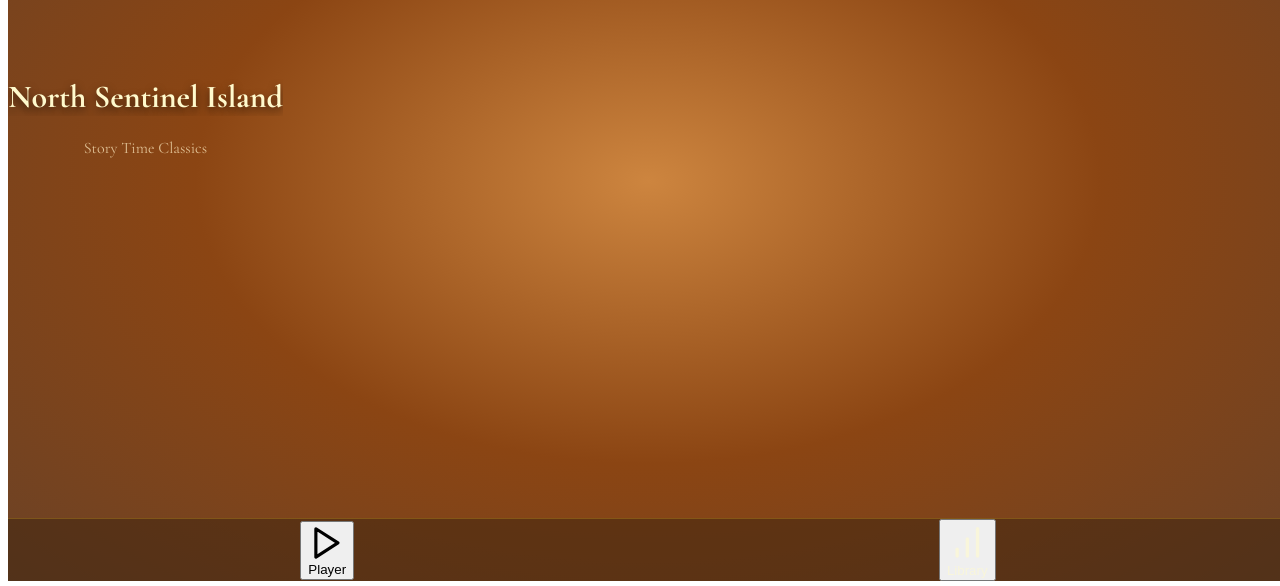
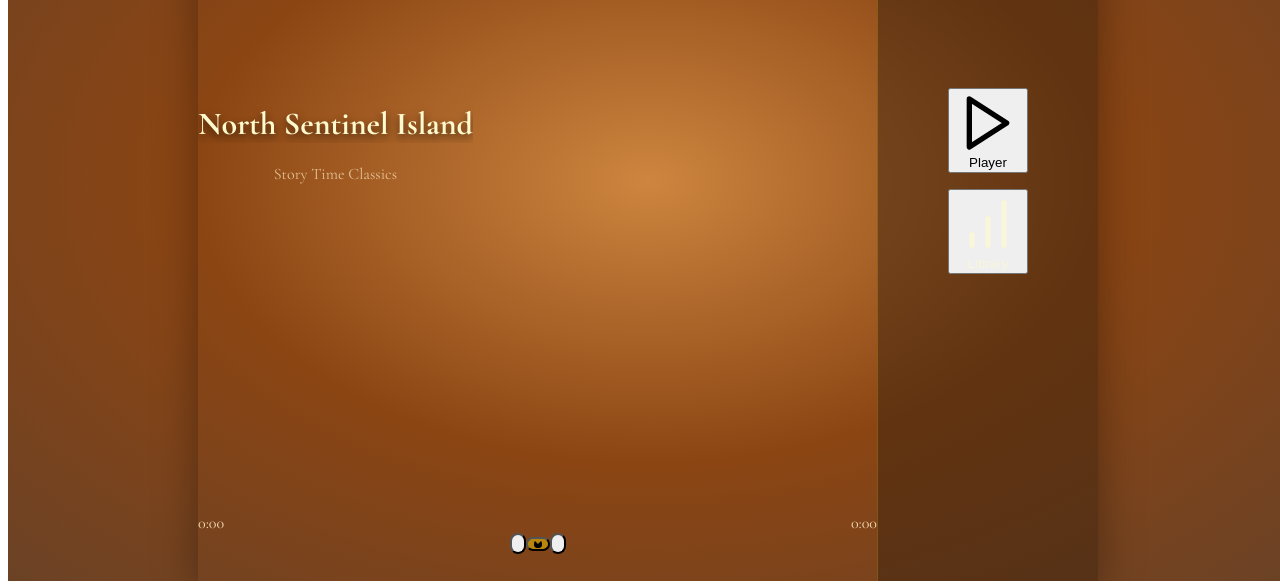
Before and after one commit to swalkermd/StoryTime-FullStack, a React (Vite) app in the folder client/: page / in a window 1280 px wide. Shown: the part 227-813 px from the top of the page. Built offline with nearby package versions, Linux system fonts and the light colour scheme.

Commit message:
Improve mobile layout and audio shell, add landscape support

```diff
--- a/client/src/App.tsx
+++ b/client/src/App.tsx
@@ -18,6 +18,7 @@ function App() {
     isPlaying,
     nextStory,
     setIsLoading,
+    stories: storeStories,
   } = useAudioStore();
 
   const audioRef = useRef<HTMLAudioElement>(null);
@@ -65,7 +66,7 @@ function App() {
   }, [onTimeUpdate, onLoadedMetadata, onEnded]);
 
   useEffect(() => {
-    const story = stories[currentStoryIndex];
+    const story = storeStories[currentStoryIndex];
     const audio = audioRef.current;
 
     if (audio && story) {
@@ -90,10 +91,11 @@ function App() {
 
   return (
     <div
-      className="h-screen w-screen overflow-hidden flex flex-col text-[#FFFACD] bg-[#6b4226]"
+      className="app-shell min-h-screen w-screen overflow-hidden flex text-[#FFFACD] bg-[#6b4226]"
       style={{ backgroundImage: 'radial-gradient(ellipse at center, #CD853F 0%, #8B4513 50%, #6b4226 100%)' }}
     >
-      <audio ref={audioRef} />
+      <audio ref={audioRef} preload="auto" crossOrigin="anonymous" />
+      <div className="app-frame max-w-md w-full mx-auto h-screen flex flex-col overflow-hidden">
         <main className="flex-grow flex flex-col overflow-hidden relative">
             <AnimatePresence mode="wait">
               {view === 'player' && (
@@ -123,8 +125,8 @@ function App() {
             </AnimatePresence>
         </main>
 
-      <nav className="flex-shrink-0 bg-[#3A220F]/50 backdrop-blur-md border-t border-t-[rgba(218,165,32,0.3)]">
-        <div className="max-w-md mx-auto flex justify-around items-center h-16">
+        <nav className="tab-nav flex-shrink-0 bg-[#3A220F]/50 backdrop-blur-md border-t border-t-[rgba(218,165,32,0.3)]">
+          <div className="tab-nav__inner max-w-md mx-auto flex justify-around items-center h-16">
             <button
               onClick={() => setView('player')}
               className={`flex flex-col items-center gap-1 p-2 transition-colors ${view === 'player' ? 'text-white' : 'text-[#FFFACD]/60 hover:text-white'}`}
@@ -142,6 +144,7 @@ function App() {
           </div>
         </nav>
       </div>
+    </div>
   );
 }
 
--- a/client/src/index.css
+++ b/client/src/index.css
@@ -12,6 +12,46 @@ body {
   font-family: 'Cormorant Garamond', serif;
 }
 
+.app-shell {
+  display: flex;
+  justify-content: center;
+  align-items: stretch;
+}
+
+.app-frame {
+  box-shadow: 0 10px 40px rgba(0,0,0,0.35);
+}
+
+.tab-nav__inner button {
+  min-width: 80px;
+}
+
+@media (orientation: landscape) {
+  .app-frame {
+    max-width: 900px;
+    flex-direction: row;
+    height: 100vh;
+  }
+
+  .app-frame main {
+    flex: 2;
+  }
+
+  .tab-nav {
+    width: 220px;
+    height: 100%;
+    border-top: none;
+    border-left: 1px solid rgba(218,165,32,0.3);
+  }
+
+  .tab-nav__inner {
+    height: 100%;
+    flex-direction: column;
+    justify-content: center;
+    gap: 16px;
+  }
+}
+
 @layer utilities {
   .text-shadow-md {
     text-shadow: 0 2px 4px rgba(0, 0, 0, 0.4);
```
Lines whose indentation alone changed are shown as unchanged.
